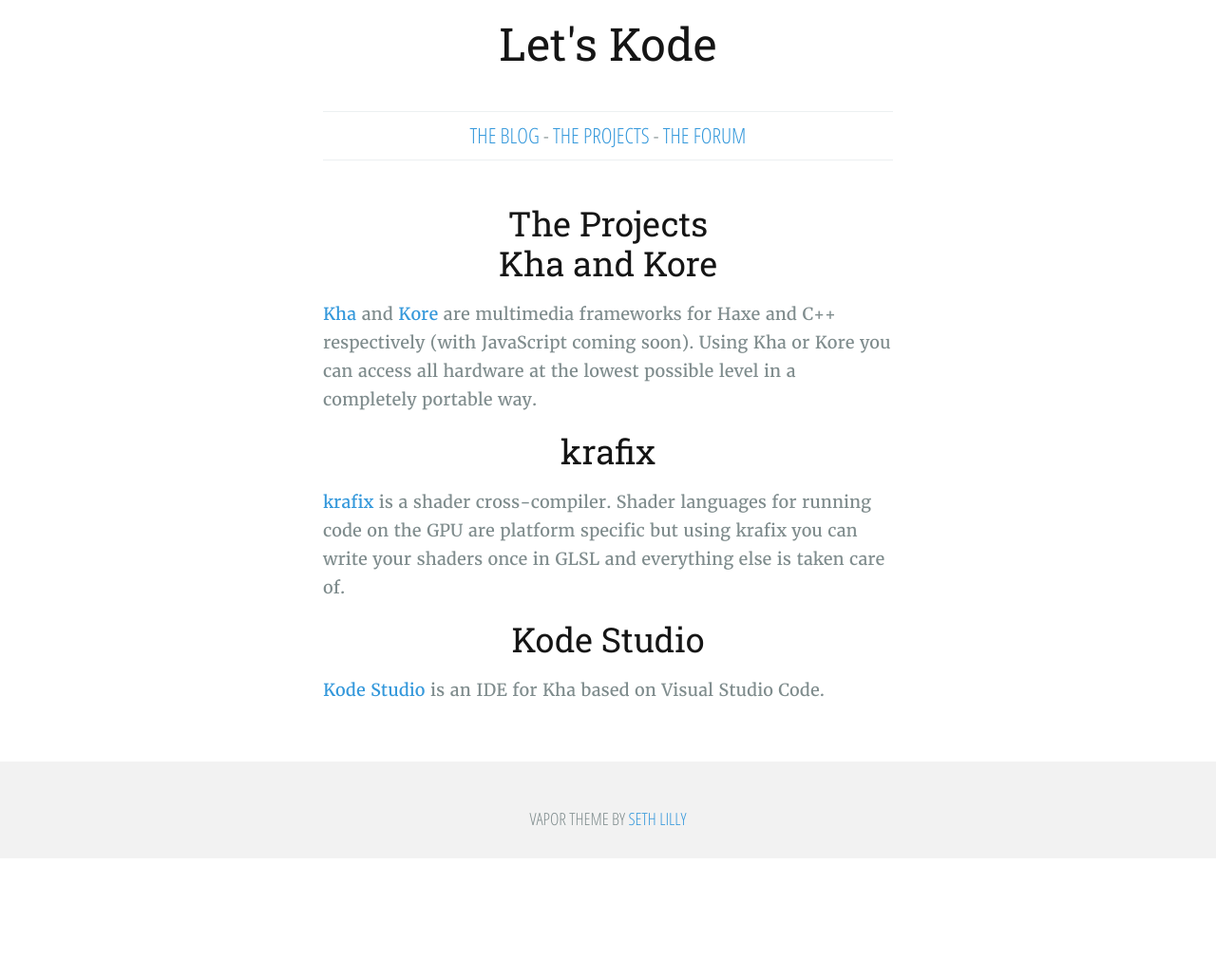
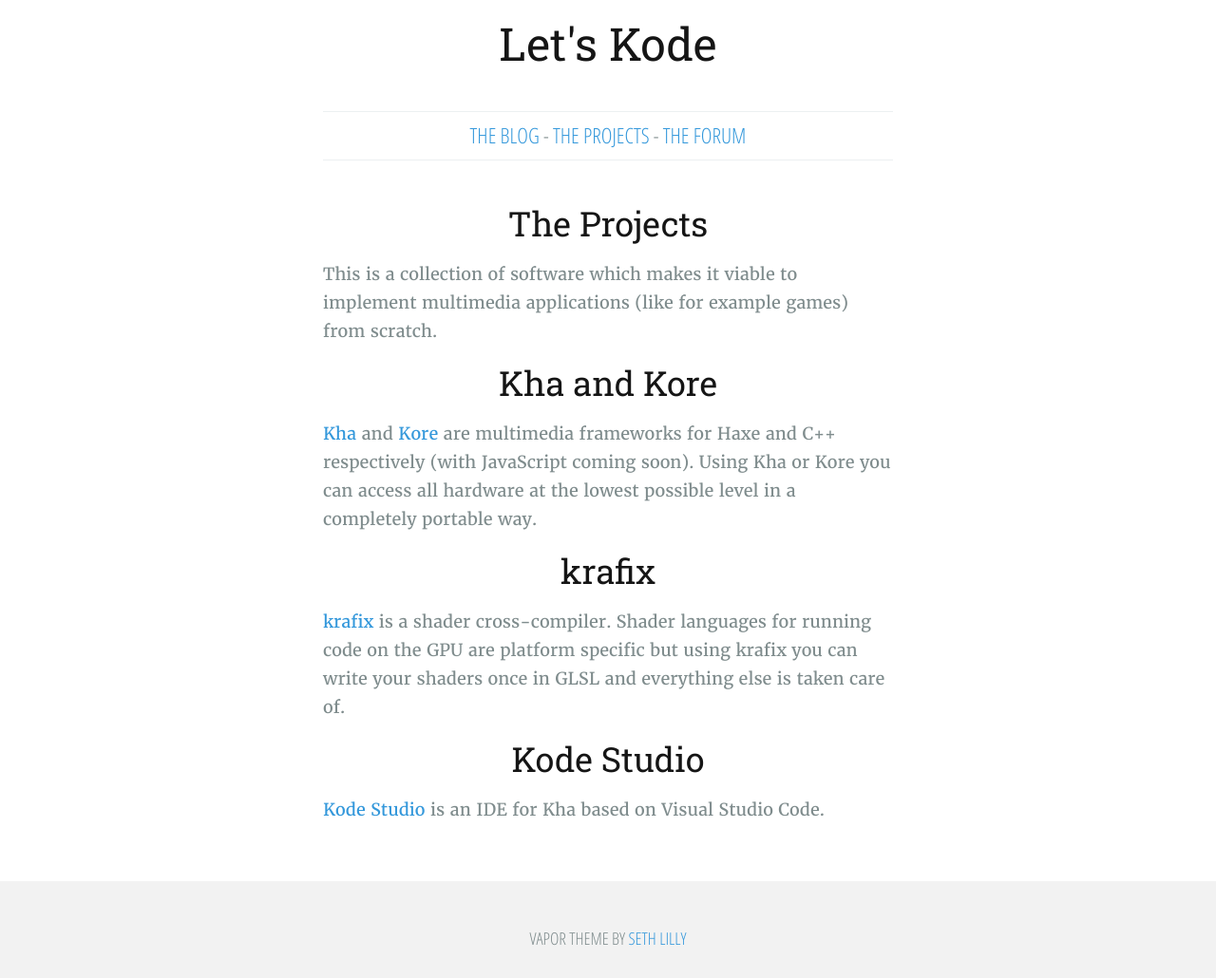
Before and after one commit to Kode/LetsKode, a Jekyll site: the page built from projects.md, in a window 1280 px wide. Shown: the whole page at 95% size. Built offline with Jekyll 4.4.1, drawn with Linux system fonts in a browser that asks for light colours; nearby versions of some CDN libraries; before the commit the page ends 904 px from its top, so only the background shows below that.

Commit message:
Update projects text

```diff
--- a/projects.md
+++ b/projects.md
@@ -3,6 +3,8 @@
 title: The Projects
 permalink: /projects/
 ---
+This is a collection of software which makes it viable to implement multimedia applications (like for example games) from scratch.
+
 # Kha and Kore
 [Kha](http://kha.tech) and [Kore](https://github.com/KTXSoftware/Kore) are multimedia frameworks for Haxe and C++ respectively (with JavaScript coming soon). Using Kha or Kore you can access all hardware at the lowest possible level in a completely portable way.
 
```
